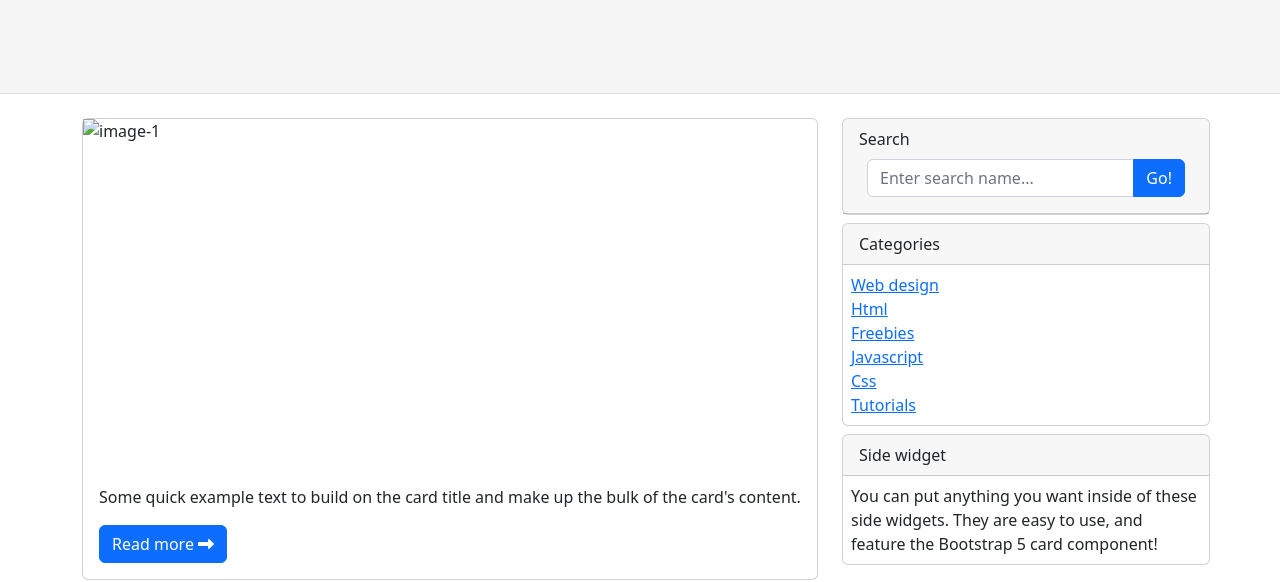
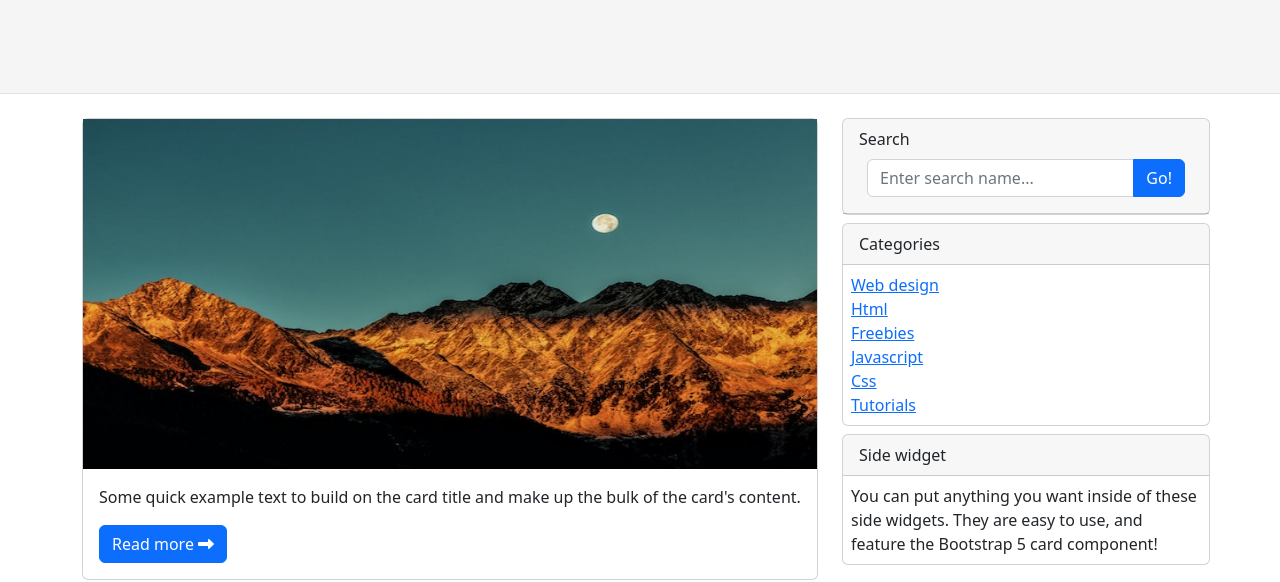
Before and after one commit to ishikadhingra/Bootstrap2, a plain HTML site: page template.html in a window 1280 px wide. Shown: the part 235-817 px from the top of the page. Drawn offline with nearby package versions, Linux system fonts and the light colour scheme.

Commit message:
Update template.html

```diff
--- a/template.html
+++ b/template.html
@@ -60,7 +60,7 @@
         <div class="row mt-4">
             <div class="col-8">
                 <div class="card width" style="width: 46rem;">
-                    <img src="pexels-eberhard-grossgasteiger-673020.jpg" alt="image-1" width="100%" height="350px">
+                    <img src="image/pexels-eberhard-grossgasteiger-673020.jpg" alt="image-1" width="100%" height="350px">
                     <div class="card-body">
                         <p class="card-text">Some quick example text to build on the card title and make up the bulk of
                             the card's
```
